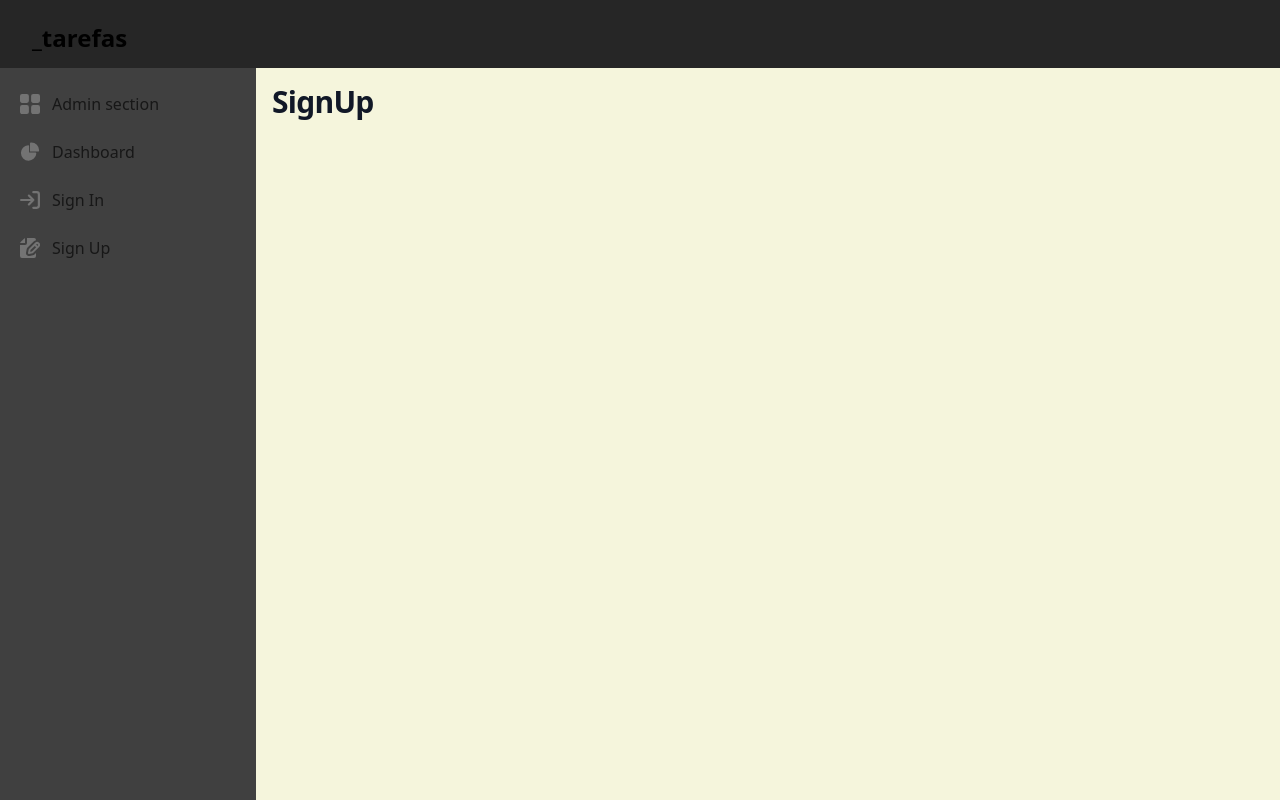
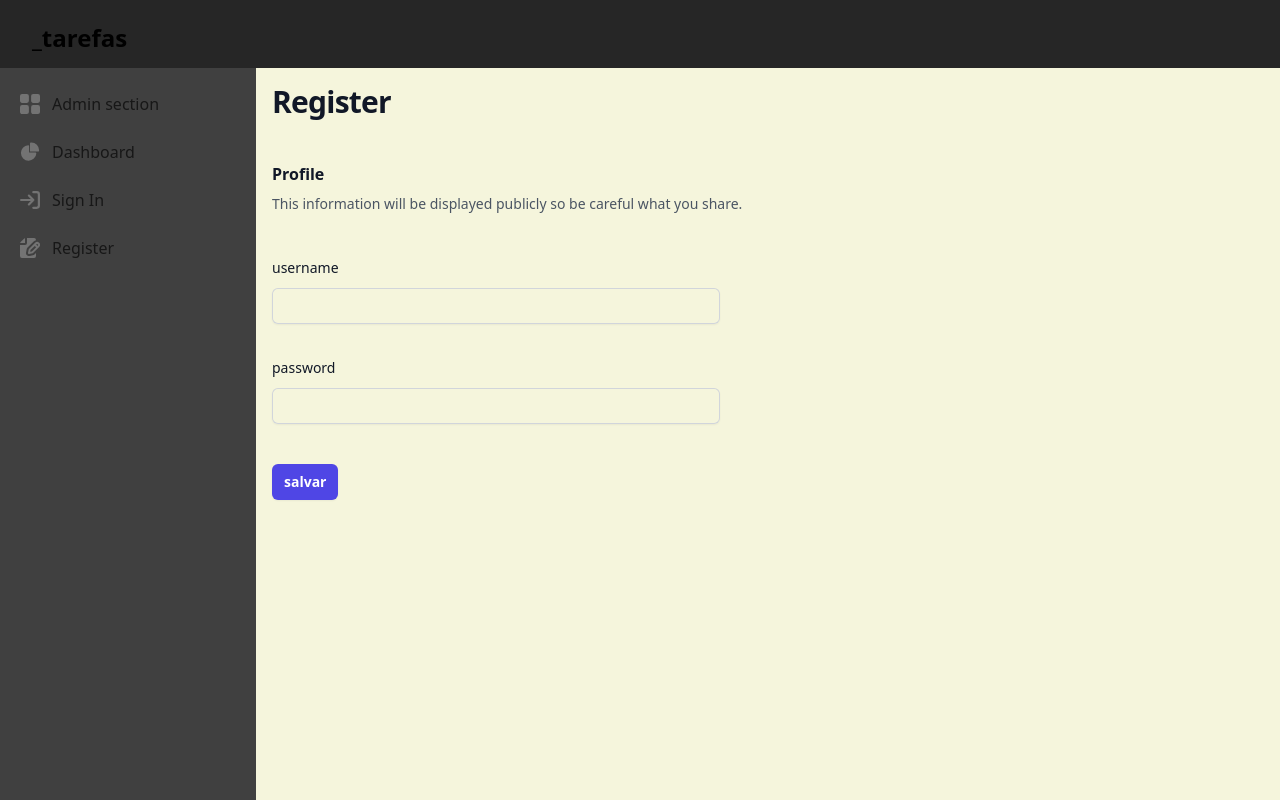
Before and after one commit to felipefabreu/tarefas-next13, a Next.js app: page /signUp in a window 1280 px wide. Built offline with nearby package versions, Linux system fonts and the light colour scheme.

Commit message:
adicionando register page

```diff
--- a/src/app/components/aside.tsx
+++ b/src/app/components/aside.tsx
@@ -35,7 +35,7 @@ export const Aside = () => {
                         <path d="M6.737 11.061a2.961 2.961 0 0 1 .81-1.515l6.117-6.116A4.839 4.839 0 0 1 16 2.141V2a1.97 1.97 0 0 0-1.933-2H7v5a2 2 0 0 1-2 2H0v11a1.969 1.969 0 0 0 1.933 2h12.134A1.97 1.97 0 0 0 16 18v-3.093l-1.546 1.546c-.413.413-.94.695-1.513.81l-3.4.679a2.947 2.947 0 0 1-1.85-.227 2.96 2.96 0 0 1-1.635-3.257l.681-3.397Z"/>
                         <path d="M8.961 16a.93.93 0 0 0 .189-.019l3.4-.679a.961.961 0 0 0 .49-.263l6.118-6.117a2.884 2.884 0 0 0-4.079-4.078l-6.117 6.117a.96.96 0 0 0-.263.491l-.679 3.4A.961.961 0 0 0 8.961 16Zm7.477-9.8a.958.958 0 0 1 .68-.281.961.961 0 0 1 .682 1.644l-.315.315-1.36-1.36.313-.318Zm-5.911 5.911 4.236-4.236 1.359 1.359-4.236 4.237-1.7.339.341-1.699Z"/>
                     </svg>
-                    <span className="flex-1 ml-3 whitespace-nowrap">Sign Up</span>
+                    <span className="flex-1 ml-3 whitespace-nowrap">Register</span>
                   </a>
               </li>
 {/*
--- a/src/app/signUp/page.tsx
+++ b/src/app/signUp/page.tsx
@@ -1,10 +1,16 @@
 import Image from 'next/image'
+import { SignInForm } from '../components'
 
 export default function Home() {
   return (
-    <h2 className="text-2xl font-bold leading-7 text-gray-900 sm:truncate sm:text-3xl sm:tracking-tight">
-        SignUp
-    </h2>
+    <>
+      <h2 className="text-2xl font-bold leading-7 text-gray-900 sm:truncate sm:text-3xl sm:tracking-tight">
+          Register
+      </h2>
+
+      <SignInForm/>
+
+    </>
 
   )
 }
```
